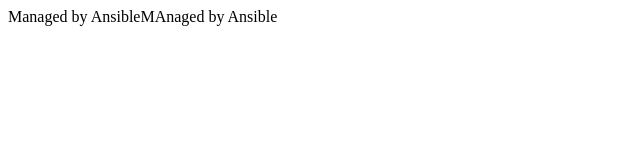
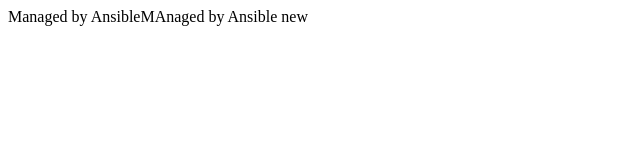
Before and after one commit to Josep-Andreu/Optativa-cloud, a plain HTML site: page index.html in a window 1280 px wide. Shown: the full height of the page, 0-640 px from the left. Drawn offline with Linux system fonts and the light colour scheme.

Commit message:
Update index.html

```diff
--- a/index.html
+++ b/index.html
@@ -1 +1 @@
-<html><head>Managed by Ansible</head><body>MAnaged by Ansible</body>
+<html><head>Managed by Ansible</head><body>MAnaged by Ansible new</body>
```
